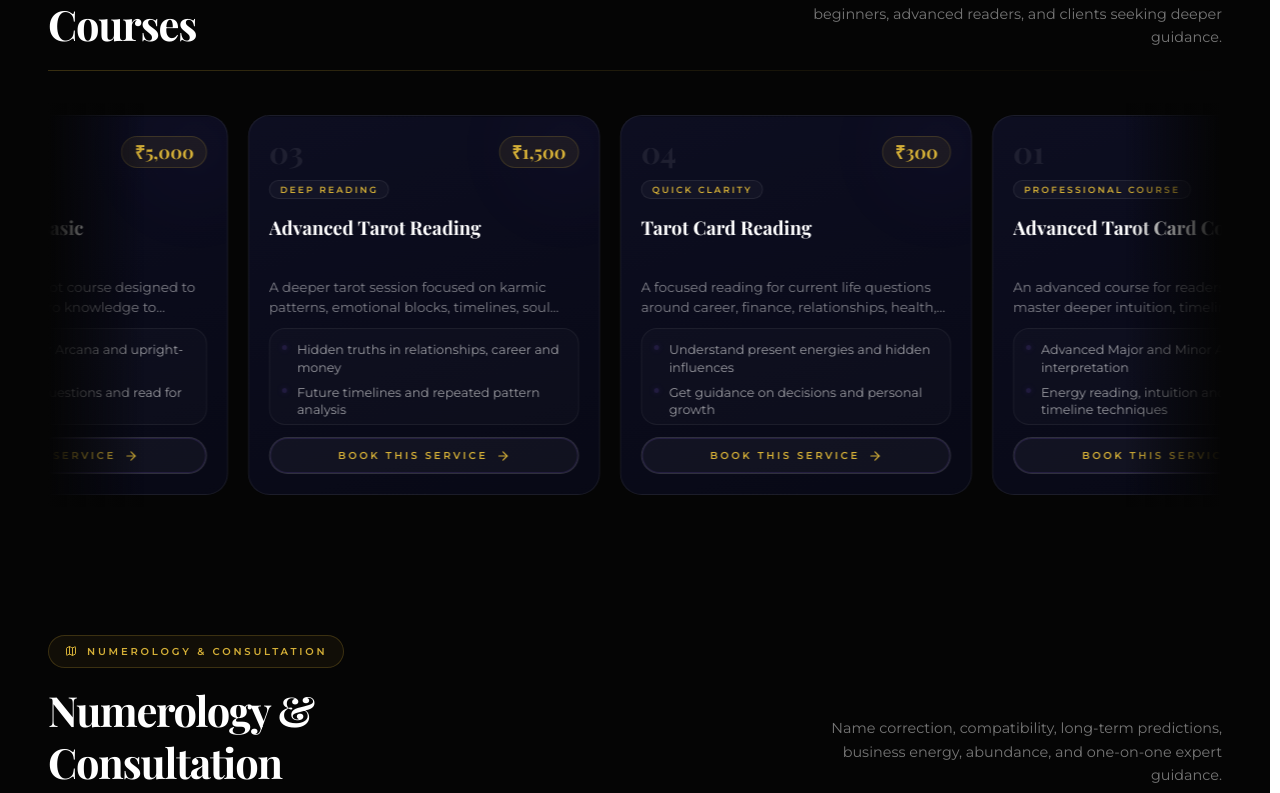
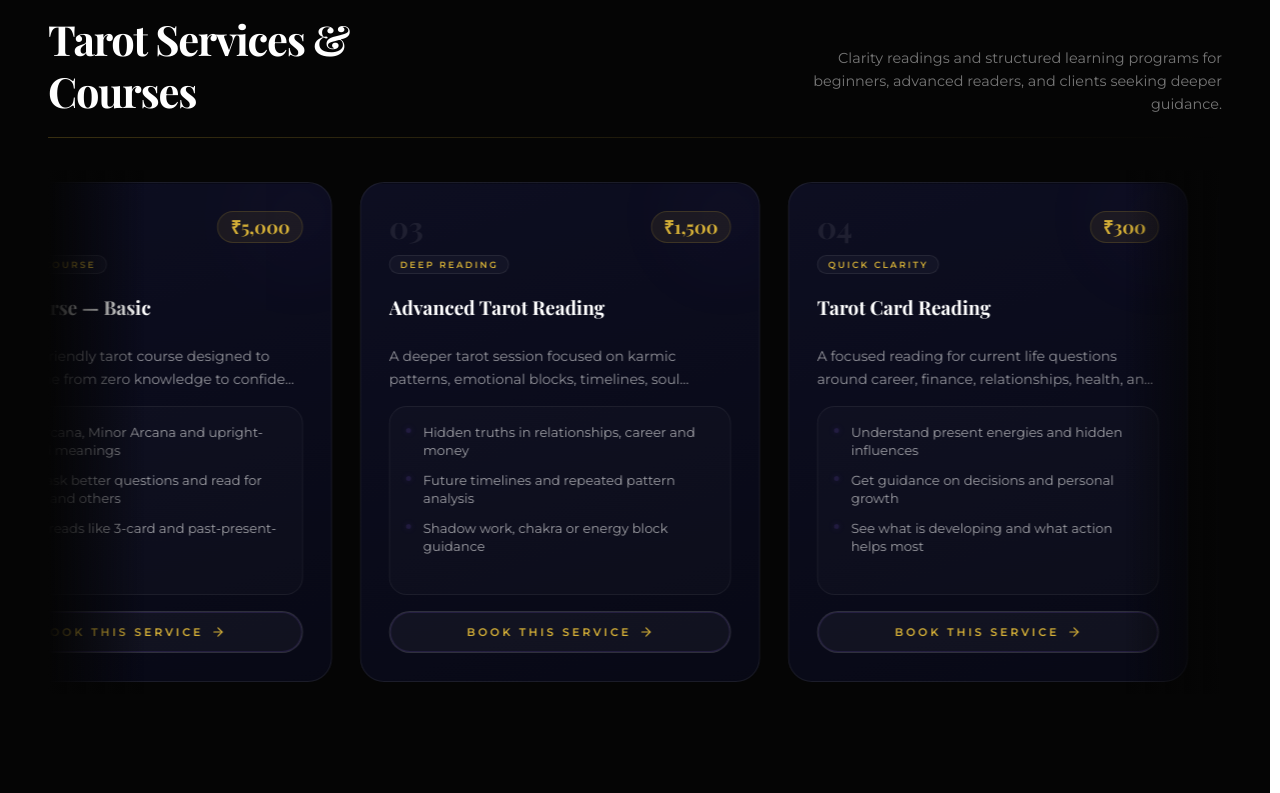
Before and after one commit to Rishitgoyal06/make-my-bhagya-react, a React (Vite) app in the folder bhagya/: page / in a window 1280 px wide. Shown: the part 2807-3600 px from the top of the page. Built offline with nearby package versions, Linux system fonts and the light colour scheme.

Commit message:
style: update service card dimensions, spacing, and typography for better visual balance

```diff
--- a/bhagya/src/App.tsx
+++ b/bhagya/src/App.tsx
@@ -595,7 +595,7 @@ function ServiceCard({ service, accentColor = 'rgba(212,175,55,0.18)', index = 0
     <>
       {modalOpen && <BookingModal service={service} onClose={() => setModalOpen(false)} />}
 
-      <article className={`group relative flex w-full shrink-0 flex-col overflow-hidden rounded-[1.35rem] border border-white/[0.08] transition-all duration-350 hover:-translate-y-1.5 hover:border-[rgba(212,175,55,0.3)] hover:shadow-[0_24px_60px_rgba(0,0,0,0.55)] ${fixedHeight ? 'h-[380px] max-w-[352px]' : 'h-full min-h-[360px]'}`}
+      <article className={`group relative flex w-full shrink-0 flex-col overflow-hidden rounded-[1.5rem] border border-white/[0.08] transition-all duration-350 hover:-translate-y-1.5 hover:border-[rgba(212,175,55,0.3)] hover:shadow-[0_24px_60px_rgba(0,0,0,0.55)] ${fixedHeight ? 'h-[500px] max-w-[400px]' : 'h-full min-h-[440px]'}`}
         style={{ background: 'linear-gradient(160deg, rgba(14,15,35,0.95) 0%, rgba(8,9,22,0.98) 100%)' }}
       >
         {/* Ambient corner glow — always subtle, brighter on hover */}
@@ -610,7 +610,7 @@ function ServiceCard({ service, accentColor = 'rgba(212,175,55,0.18)', index = 0
           style={{ background: `linear-gradient(90deg, transparent 0%, ${accentColor} 50%, transparent 100%)` }}
         />
 
-        <div className="relative z-10 flex h-full flex-col p-5">
+        <div className="relative z-10 flex h-full flex-col p-6 sm:p-7">
 
           <div className="mb-3 flex items-center justify-between gap-4">
             <span className="pointer-events-none select-none font-display text-[1.9rem] font-bold leading-none text-white/[0.08] [text-shadow:0_0_16px_rgba(255,255,255,0.02)]">
@@ -634,22 +634,22 @@ function ServiceCard({ service, accentColor = 'rgba(212,175,55,0.18)', index = 0
           </div>
 
           {/* ── Title ── */}
-          <h3 className="mt-3 min-h-[2.7rem] font-display text-[1.18rem] font-bold leading-[1.3] text-white line-clamp-2">
+          <h3 className="mt-4 font-display text-[1.2rem] font-bold leading-[1.3] text-white line-clamp-2">
             {service.title}
           </h3>
 
           {/* ── Thin gold rule ── */}
-          <div className="my-2 h-px shrink-0" style={{ background: `linear-gradient(90deg, ${accentColor}60, transparent)` }} />
+          <div className="my-3 h-px shrink-0" style={{ background: `linear-gradient(90deg, ${accentColor}60, transparent)` }} />
 
           {/* ── Summary ── */}
-          <p className="min-h-[2.3rem] text-[0.84rem] leading-[1.55] text-white/48 line-clamp-2 shrink-0">{service.summary}</p>
+          <p className="text-[0.87rem] leading-[1.6] text-white/55 line-clamp-2 shrink-0">{service.summary}</p>
 
           {/* ── Bullets ── */}
-          <ul className={`mt-2.5 rounded-[1rem] border border-white/6 bg-[rgba(255,255,255,0.02)] p-3 ${fixedHeight ? 'flex-1 overflow-hidden' : 'flex-1'} flex flex-col gap-2`}>
+          <ul className={`mt-4 rounded-[1.1rem] border border-white/6 bg-[rgba(255,255,255,0.02)] p-4 ${fixedHeight ? 'flex-1 overflow-hidden' : 'flex-1'} flex flex-col gap-3`}>
             {service.bullets.slice(0, 3).map((bullet) => (
-              <li key={bullet} className="flex items-start gap-2.5 text-[0.79rem] leading-snug text-white/58">
+              <li key={bullet} className="flex items-start gap-3 text-[0.82rem] leading-snug text-white/60">
                 <span
-                  className="mt-[4px] h-[5px] w-[5px] shrink-0 rounded-full"
+                  className="mt-[5px] h-[5px] w-[5px] shrink-0 rounded-full"
                   style={{ background: accentColor, boxShadow: `0 0 6px ${accentColor}` }}
                 />
                 <span className="line-clamp-2">{bullet}</span>
@@ -660,7 +660,7 @@ function ServiceCard({ service, accentColor = 'rgba(212,175,55,0.18)', index = 0
           {/* ── CTA ── */}
           <button
             onClick={() => setModalOpen(true)}
-            className={`group/btn inline-flex w-full shrink-0 cursor-pointer items-center justify-center gap-2 rounded-full border border-white/12 bg-white/[0.04] py-2.5 text-[10px] font-bold uppercase tracking-[0.26em] text-[#D4AF37] transition-all duration-250 hover:-translate-y-0.5 hover:border-transparent hover:bg-[linear-gradient(180deg,#f2ca50,#d4af37)] hover:text-[#3c2f00] hover:shadow-[0_0_20px_rgba(212,175,55,0.35)] ${fixedHeight ? 'mt-3' : 'mt-4'}`}
+            className={`group/btn inline-flex w-full shrink-0 cursor-pointer items-center justify-center gap-2 rounded-full border border-white/12 bg-white/[0.04] py-3 text-[11px] font-bold uppercase tracking-[0.26em] text-[#D4AF37] transition-all duration-250 hover:-translate-y-0.5 hover:border-transparent hover:bg-[linear-gradient(180deg,#f2ca50,#d4af37)] hover:shadow-[0_0_20px_rgba(212,175,55,0.35)] ${fixedHeight ? 'mt-4' : 'mt-5'}`}
             style={{
               boxShadow: `inset 0 0 0 1px ${accentColor}`,
             }}
@@ -676,7 +676,7 @@ function ServiceCard({ service, accentColor = 'rgba(212,175,55,0.18)', index = 0
 
 /* ─── Auto-scroll carousel (used when services.length > 3) ─────────────── */
 function ServiceCarousel({ services, accentColor }: { services: Service[]; accentColor?: string }) {
-  const cardW = 372
+  const cardW = 420
   const totalW = services.length * cardW
   const pixelsPerSecond = 80
   const duration = `${Math.max(totalW / pixelsPerSecond, 18)}s`
@@ -687,7 +687,7 @@ function ServiceCarousel({ services, accentColor }: { services: Service[]; accen
       <div className="pointer-events-none absolute right-0 top-0 z-10 h-full w-16 bg-[linear-gradient(270deg,#050505,transparent)] md:w-24" />
 
       <div
-        className="carousel-track flex w-max gap-5"
+        className="carousel-track flex w-max gap-7"
         style={{
           '--carousel-total': `${totalW}px`,
           '--carousel-duration': duration,
```
